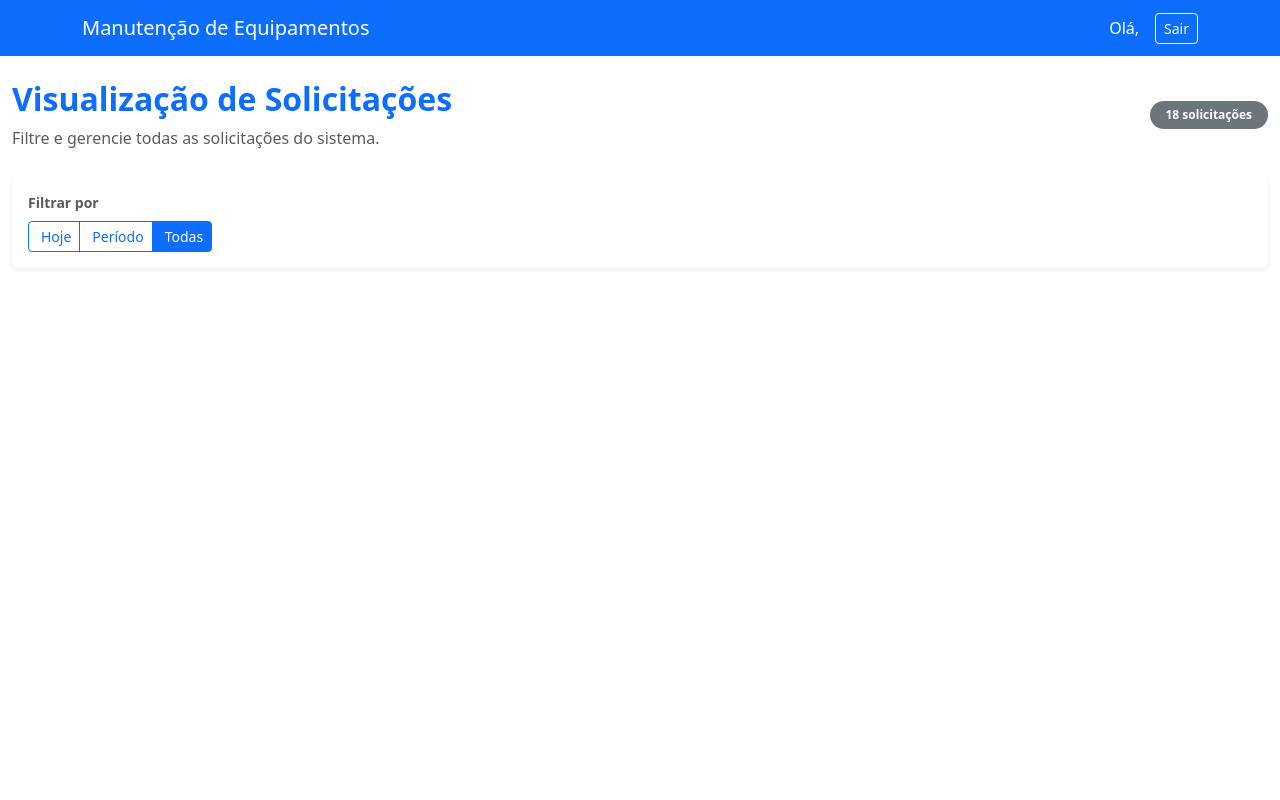
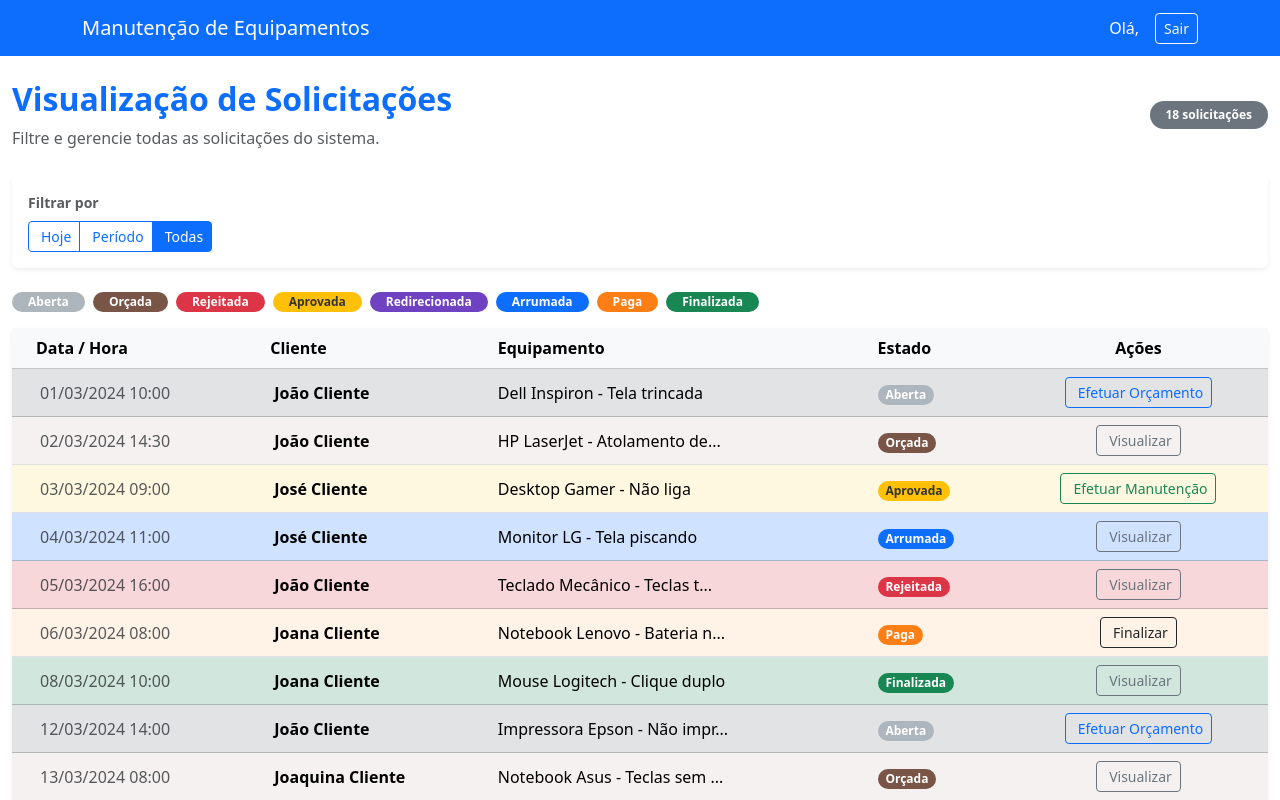
Before and after one commit to joaomanoelvalerio/Trabalho-WEBII, an Angular app in the folder front-end/: page /employee/solicitations in a window 1280 px wide. Shown: the top 800 px of the page. Built offline with nearby package versions, Linux system fonts and the light colour scheme; sample sign-in values are in the browser's storage.

Commit message:
fix(solicitations-list): fix blank screen and render full requests table

```diff
--- a/front-end/src/app/features/employee/solicitations-list/solicitations-list.css
+++ b/front-end/src/app/features/employee/solicitations-list/solicitations-list.css
@@ -0,0 +1,15 @@
+.row-quoted    td { background-color: rgba(121, 85, 72, 0.08); }
+.row-approved  td { background-color: rgba(255, 193, 7, 0.12); }
+.row-redirected td { background-color: rgba(111, 66, 193, 0.10); }
+.row-paid      td { background-color: rgba(253, 126, 20, 0.10); }
+.row-progress  td { background-color: rgba(13, 110, 253, 0.07); }
+
+.badge-open       { background-color: #adb5bd !important; color: #fff; }
+.badge-quoted     { background-color: #795548 !important; color: #fff; }
+.badge-rejected   { background-color: #dc3545 !important; color: #fff; }
+.badge-approved   { background-color: #ffc107 !important; color: #333; }
+.badge-redirected { background-color: #6f42c1 !important; color: #fff; }
+.badge-fixed      { background-color: #0d6efd !important; color: #fff; }
+.badge-paid       { background-color: #fd7e14 !important; color: #fff; }
+.badge-finalized  { background-color: #198754 !important; color: #fff; }
+.badge-progress   { background-color: #0dcaf0 !important; color: #000; }
--- a/front-end/src/app/features/employee/solicitations-list/solicitations-list.html
+++ b/front-end/src/app/features/employee/solicitations-list/solicitations-list.html
@@ -37,6 +37,7 @@
             </button>
           </div>
         </div>
+
         <div class="col-12 col-md" *ngIf="filterMode === 'PERIOD'">
           <div class="row g-2">
             <div class="col-6">
@@ -46,5 +47,100 @@
             </div>
             <div class="col-6">
               <label class="form-label fw-bold small text-muted">Data final</label>
-            <input type="date" class="form-control form-control-sm"
-           [(ngModel)]="periodEnd" (change)="applyFilter()" />
+              <input type="date" class="form-control form-control-sm"
+                     [(ngModel)]="periodEnd" (change)="applyFilter()" />
+            </div>
+          </div>
+        </div>
+      </div>
+    </div>
+  </div>
+
+  <!-- Legenda de cores -->
+  <div class="d-flex flex-wrap gap-2 mb-3">
+    <span class="badge rounded-pill px-3 py-1" style="background:#adb5bd;color:#fff;">Aberta</span>
+    <span class="badge rounded-pill px-3 py-1" style="background:#795548;color:#fff;">Orçada</span>
+    <span class="badge rounded-pill px-3 py-1" style="background:#dc3545;color:#fff;">Rejeitada</span>
+    <span class="badge rounded-pill px-3 py-1" style="background:#ffc107;color:#333;">Aprovada</span>
+    <span class="badge rounded-pill px-3 py-1" style="background:#6f42c1;color:#fff;">Redirecionada</span>
+    <span class="badge rounded-pill px-3 py-1" style="background:#0d6efd;color:#fff;">Arrumada</span>
+    <span class="badge rounded-pill px-3 py-1" style="background:#fd7e14;color:#fff;">Paga</span>
+    <span class="badge rounded-pill px-3 py-1" style="background:#198754;color:#fff;">Finalizada</span>
+  </div>
+
+  <!-- Tabela de solicitações -->
+  <div class="card shadow-sm border-0">
+    <div class="card-body p-0">
+      <div class="table-responsive">
+        <table class="table table-hover align-middle mb-0">
+          <thead class="table-light">
+            <tr>
+              <th class="ps-4">Data / Hora</th>
+              <th>Cliente</th>
+              <th>Equipamento</th>
+              <th>Estado</th>
+              <th class="text-center">Ações</th>
+            </tr>
+          </thead>
+          <tbody>
+            <tr *ngFor="let req of requests" [ngClass]="getStyle(req.status).rowClass">
+              <td class="ps-4 text-muted">
+                <i class="bi bi-calendar3 me-1"></i>
+                {{ req.openedAt | date:'dd/MM/yyyy HH:mm' }}
+              </td>
+              <td>
+                <i class="bi bi-person me-1 text-muted"></i>
+                <strong>{{ req.clientName || ('Cliente #' + req.clientId) }}</strong>
+              </td>
+              <td [title]="req.equipmentDescription">
+                {{ getShortDesc(req.equipmentDescription) }}
+              </td>
+              <td>
+                <span class="badge rounded-pill" [ngClass]="getStyle(req.status).badgeClass">
+                  {{ getStyle(req.status).label }}
+                </span>
+              </td>
+              <td class="text-center">
+                <div class="d-flex justify-content-center gap-2 flex-wrap">
+                  <!-- RF012: Efetuar Orçamento (ABERTA) -->
+                  <button *ngIf="req.status === 'OPEN'"
+                          class="btn btn-sm btn-outline-primary"
+                          (click)="onDoQuote(req)">
+                    <i class="bi bi-cash-coin me-1"></i> Efetuar Orçamento
+                  </button>
+
+                  <!-- RF014/RF015: Efetuar Manutenção (APROVADA ou REDIRECIONADA para mim) -->
+                  <button *ngIf="showMaintenanceButton(req)"
+                          class="btn btn-sm btn-outline-success"
+                          (click)="onDoMaintenance(req)">
+                    <i class="bi bi-tools me-1"></i> Efetuar Manutenção
+                  </button>
+
+                  <!-- RF016: Finalizar Solicitação (PAGA) -->
+                  <button *ngIf="showFinalizeButton(req)"
+                          class="btn btn-sm btn-outline-dark"
+                          (click)="onFinalize(req)">
+                    <i class="bi bi-check2-circle me-1"></i> Finalizar
+                  </button>
+
+                  <!-- Visualizar para estados sem ação -->
+                  <button *ngIf="req.status !== 'OPEN' && !showMaintenanceButton(req) && !showFinalizeButton(req)"
+                          class="btn btn-sm btn-outline-secondary"
+                          (click)="onViewDetails(req)">
+                    <i class="bi bi-eye me-1"></i> Visualizar
+                  </button>
+                </div>
+              </td>
+            </tr>
+            <tr *ngIf="requests.length === 0">
+              <td colspan="5" class="text-center text-muted py-5">
+                <i class="bi bi-inbox fs-3 d-block mb-2"></i>
+                Nenhuma solicitação encontrada para o filtro selecionado.
+              </td>
+            </tr>
+          </tbody>
+        </table>
+      </div>
+    </div>
+  </div>
+</div>
--- a/front-end/src/app/features/employee/solicitations-list/solicitations-list.ts
+++ b/front-end/src/app/features/employee/solicitations-list/solicitations-list.ts
@@ -8,21 +8,23 @@
 import { RequestStatus, Solicitation } from '../../../shared/models/solicitation.model';
 import { MaintenanceDialogComponent } from '../maintenance-dialog/maintenance-dialog';
 import { FinalizeDialogComponent } from '../finalize-dialog/finalize-dialog';
+import { QuoteDialogComponent } from '../quote-dialog/quote-dialog';
+import { SolicitationDetailDialogComponent } from '../solicitation-detail-dialog/solicitation-detail-dialog';
 
 type FilterMode = 'TODAY' | 'PERIOD' | 'ALL';
 
 interface StatusStyle { label: string; rowClass: string; badgeClass: string; }
 
 const STATUS_STYLE: Record<RequestStatus, StatusStyle> = {
-  [RequestStatus.OPEN]:        { label: 'Aberta',        rowClass: 'row-open',       badgeClass: 'badge-open'       },
-  [RequestStatus.QUOTED]:      { label: 'Orçada',        rowClass: 'row-quoted',     badgeClass: 'badge-quoted'     },
-  [RequestStatus.REJECTED]:    { label: 'Rejeitada',     rowClass: 'row-rejected',   badgeClass: 'badge-rejected'   },
-  [RequestStatus.APPROVED]:    { label: 'Aprovada',      rowClass: 'row-approved',   badgeClass: 'badge-approved'   },
-  [RequestStatus.REDIRECTED]:  { label: 'Redirecionada', rowClass: 'row-redirected', badgeClass: 'badge-redirected' },
-  [RequestStatus.FIXED]:       { label: 'Arrumada',      rowClass: 'row-fixed',      badgeClass: 'badge-fixed'      },
-  [RequestStatus.PAID]:        { label: 'Paga',          rowClass: 'row-paid',       badgeClass: 'badge-paid'       },
-  [RequestStatus.FINALIZED]:   { label: 'Finalizada',    rowClass: 'row-finalized',  badgeClass: 'badge-finalized'  },
-  [RequestStatus.IN_PROGRESS]: { label: 'Em Andamento',  rowClass: 'row-progress',   badgeClass: 'badge-progress'   },
+  [RequestStatus.OPEN]:        { label: 'Aberta',        rowClass: 'table-secondary', badgeClass: 'badge-open'       },
+  [RequestStatus.QUOTED]:      { label: 'Orçada',        rowClass: 'row-quoted',      badgeClass: 'badge-quoted'     },
+  [RequestStatus.REJECTED]:    { label: 'Rejeitada',     rowClass: 'table-danger',    badgeClass: 'badge-rejected'   },
+  [RequestStatus.APPROVED]:    { label: 'Aprovada',      rowClass: 'row-approved',    badgeClass: 'badge-approved'   },
+  [RequestStatus.REDIRECTED]:  { label: 'Redirecionada', rowClass: 'row-redirected',  badgeClass: 'badge-redirected' },
+  [RequestStatus.FIXED]:       { label: 'Arrumada',      rowClass: 'table-primary',   badgeClass: 'badge-fixed'      },
+  [RequestStatus.PAID]:        { label: 'Paga',          rowClass: 'row-paid',        badgeClass: 'badge-paid'       },
+  [RequestStatus.FINALIZED]:   { label: 'Finalizada',    rowClass: 'table-success',   badgeClass: 'badge-finalized'  },
+  [RequestStatus.IN_PROGRESS]: { label: 'Em Andamento',  rowClass: 'row-progress',    badgeClass: 'badge-progress'   },
 };
 
 @Component({
@@ -100,6 +102,43 @@
     return req.status === RequestStatus.PAID;
   }
 
+  // RF012 — Efetuar Orçamento (também disponível na lista de visualização)
+  onDoQuote(request: Solicitation): void {
+    const allUsers = this.authService.getAllUsers();
+    const client = allUsers.find(u => u.id === request.clientId);
+
+    const dialogRef = this.dialog.open(QuoteDialogComponent, {
+      width: '560px',
+      data: { request, client },
+    });
+
+    dialogRef.afterClosed().subscribe((quoteValue: number | null) => {
+      if (quoteValue && quoteValue > 0) {
+        const user = this.authService.getLoggedInUser();
+        const now = new Date().toISOString();
+        const history = [...(request.history || []), {
+          date: now,
+          fromStatus: request.status,
+          toStatus: RequestStatus.QUOTED,
+          employeeId: user?.id,
+          employeeName: user?.name,
+          note: `Orçamento de R$ ${quoteValue.toFixed(2).replace('.', ',')}`,
+        }];
+        this.storageService.updateRequest(request.id, {
+          status: RequestStatus.QUOTED,
+          quoteValue,
+          quotedByEmployeeId: user?.id,
+          quotedByEmployeeName: user?.name,
+          quotedAt: now,
+          history,
+        });
+        const formatted = quoteValue.toLocaleString('pt-BR', { style: 'currency', currency: 'BRL' });
+        this.snackBar.open(`Orçamento de ${formatted} registrado!`, 'Fechar', { duration: 4000 });
+        this.applyFilter();
+      }
+    });
+  }
+
   onDoMaintenance(req: Solicitation): void {
     const employees = this.authService.getEmployees().filter(e => e.id !== this.currentEmployeeId);
     const dialogRef = this.dialog.open(MaintenanceDialogComponent, {
@@ -173,4 +212,11 @@
       this.applyFilter();
     });
   }
+
+  onViewDetails(req: Solicitation): void {
+    this.dialog.open(SolicitationDetailDialogComponent, {
+      width: '580px',
+      data: { request: req },
+    });
+  }
 }
```
